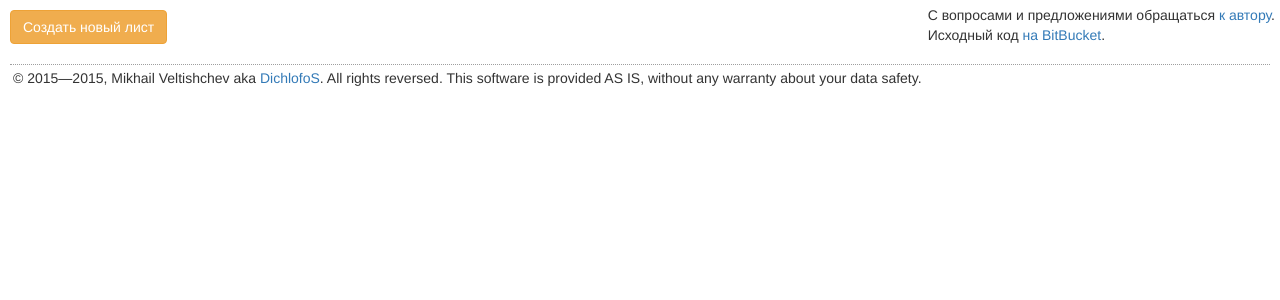
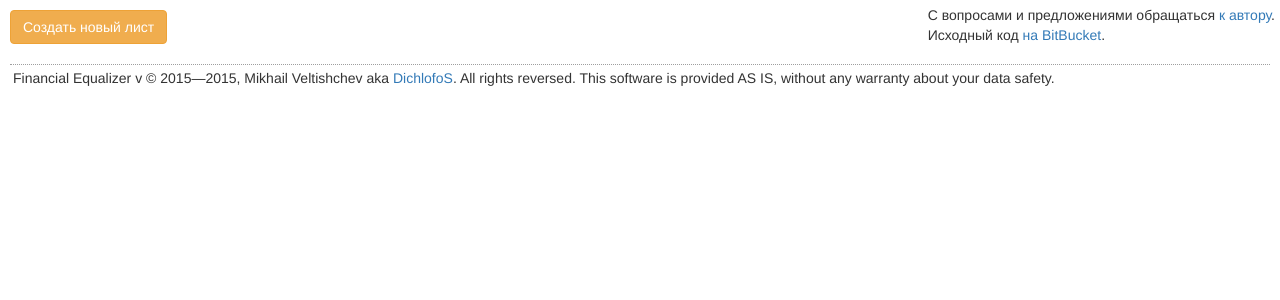
Before and after one commit to dichlofos/financial-equalizer, a PHP site: page /index.php in a window 1280 px wide. Shown: the top 300 px of the page. Run offline with PHP 8.4, Linux system fonts and the light colour scheme.

Commit message:
Added favicon (closed #5). Added version

```diff
--- a/index.php
+++ b/index.php
@@ -424,6 +424,8 @@ if ($action == "new_sheet") {
     <title>Финансовый коммунизм</title>
     <link rel="stylesheet" href="/static/bootstrap/css/bootstrap.css" />
     <link rel="stylesheet" href="/static/communism/css/main.css" />
+    <link rel="icon" sizes="128x128" type="image/png" href="/favicon.png">
+    <link rel="icon" sizes="128x128" type="x-icon" href="/favicon.ico">
     <script src="/static/jquery/jquery-1.11.3.min.js"></script>
     <script src="/static/bootstrap/js/bootstrap.js"></script>
 </head>
@@ -471,9 +473,10 @@ if (fe_empty($sheet_id)) {
 } else {
     fe_edit_sheet($sheet_id);
 }
+$version = file_get_contents('version');
 ?>
     <div class="copyright">
-        &copy; 2015&#8212;<?php echo date('Y'); ?>, Mikhail Veltishchev aka <a href="https://dichlofos.tumblr.com">DichlofoS</a>.
+        Financial Equalizer v<?php echo $version; ?> &copy; 2015&#8212;<?php echo date('Y'); ?>, Mikhail Veltishchev aka <a href="https://dichlofos.tumblr.com">DichlofoS</a>.
         All rights reversed. This software is provided AS IS, without any warranty about your data safety.
     </div>
 </body>
```
Also changed, not shown: favicon.ico (added), favicon.png (added), 1 other file.
